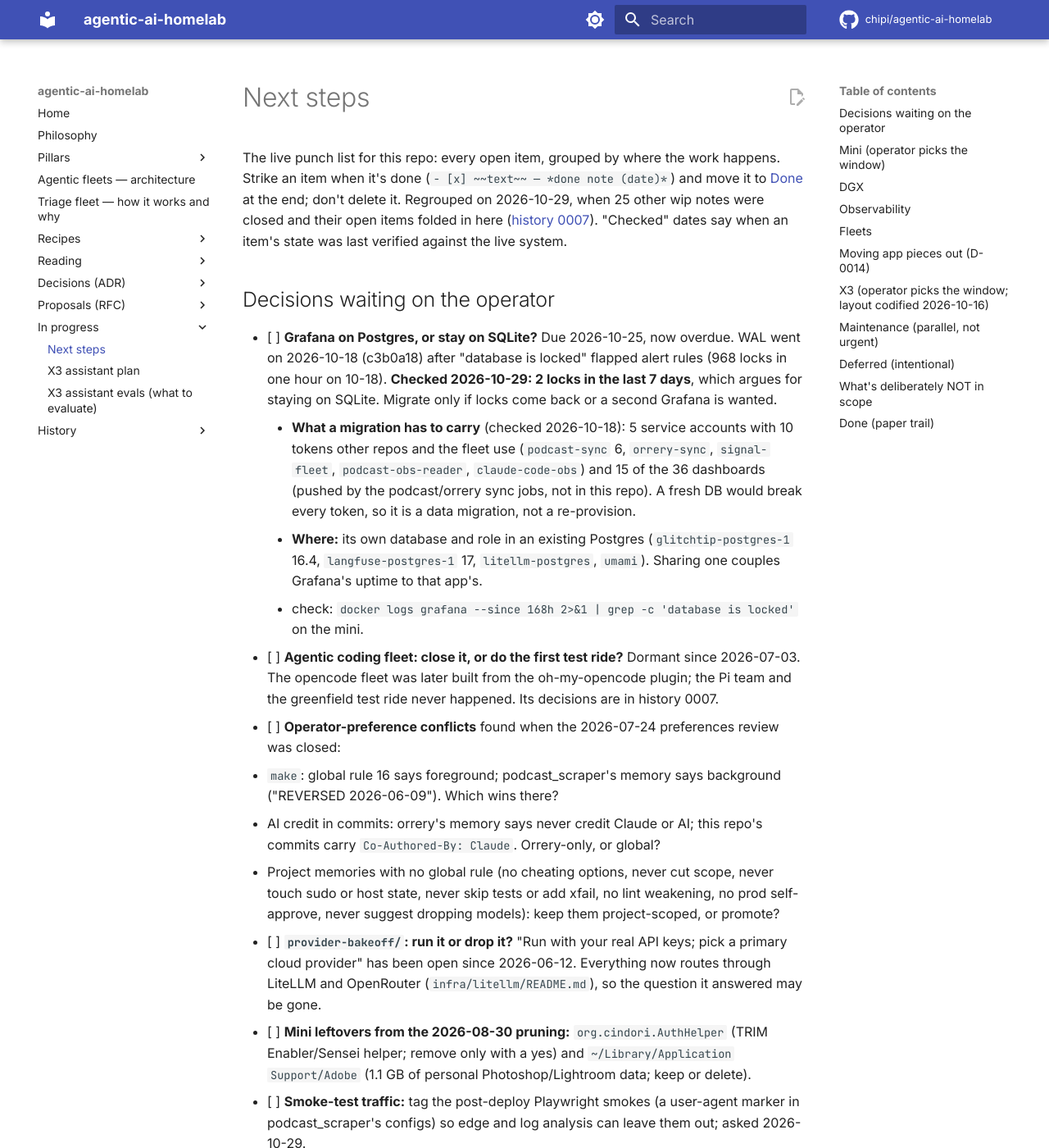
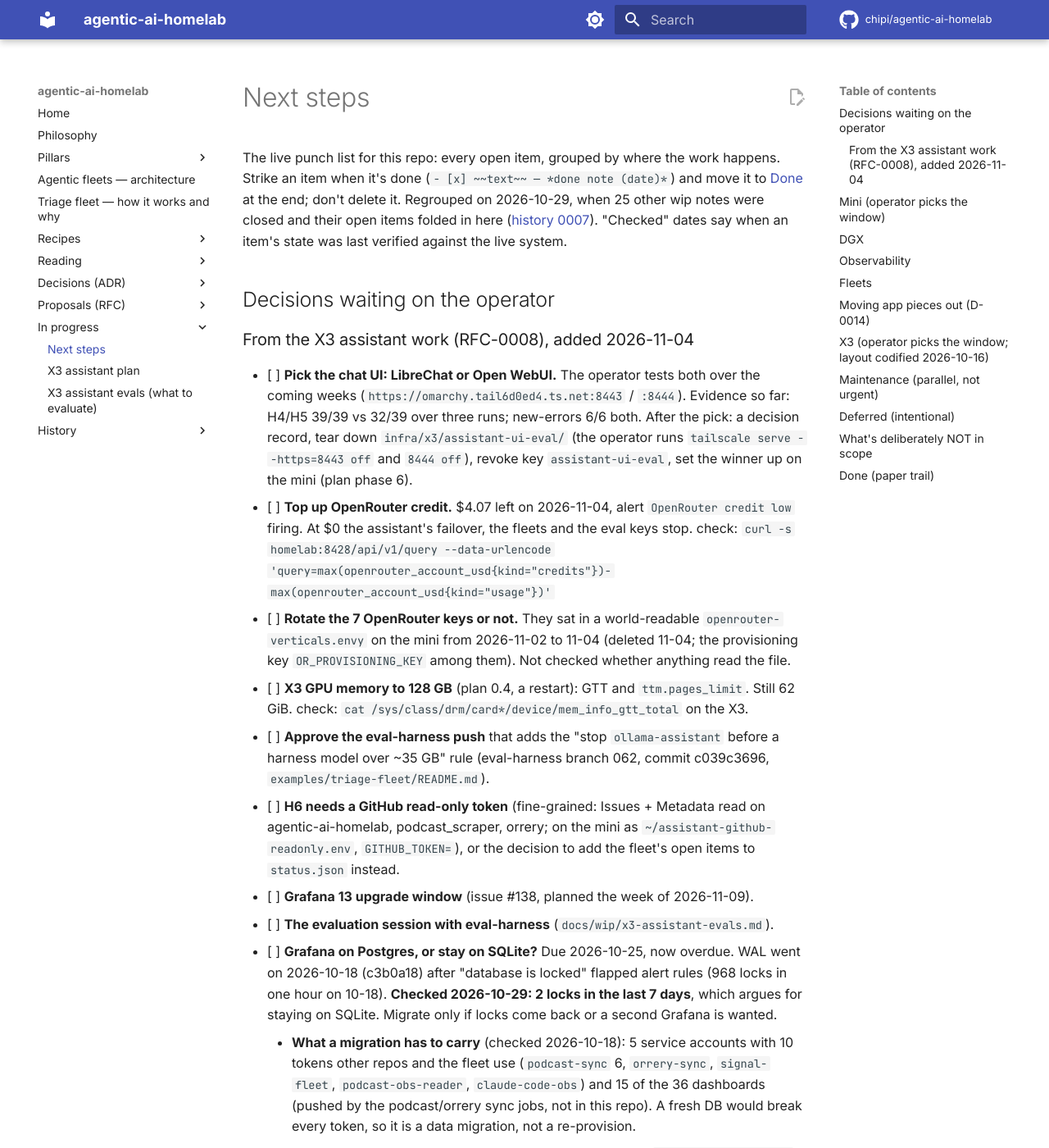
Before and after one commit to chipi/agentic-ai-homelab, an MkDocs documentation site: the page built from docs/wip/NEXT_STEPS.md, in a window 1280 px wide and 1400 px high. Shown: the whole window at 82% size. Built offline with MkDocs 1.6.1 and Material for MkDocs 9.7.7, drawn with Linux system fonts in a browser that asks for light colours; comment, search, counter and statistics services are not loaded.

Commit message:
docs(wip): what waits on the operator from the X3 assistant work, in NEXT_STEPS
UI pick, OpenRouter top-up, key rotation decision, X3 GTT restart, eval-harness push approval, the H6 token,
the Grafana 13 window, the evaluation session. Each with how to check it.

Co-Authored-By: Claude Opus 5.5 <noreply@anthropic.com>
Claude-Session: https://claude.ai/code/session_01DJqN6uERmW8gsoZAtCcsfS

```diff
--- a/docs/wip/NEXT_STEPS.md
+++ b/docs/wip/NEXT_STEPS.md
@@ -8,6 +8,29 @@ notes were closed and their open items folded in here
 state was last verified against the live system.
 
 ## Decisions waiting on the operator
+
+### From the X3 assistant work (RFC-0008), added 2026-11-04
+
+- [ ] **Pick the chat UI: LibreChat or Open WebUI.** The operator tests both over the coming weeks
+      (`https://omarchy.tail6d0ed4.ts.net:8443` / `:8444`). Evidence so far: H4/H5 39/39 vs 32/39 over
+      three runs; new-errors 6/6 both. After the pick: a decision record, tear down
+      `infra/x3/assistant-ui-eval/` (the operator runs `tailscale serve --https=8443 off` and `8444 off`),
+      revoke key `assistant-ui-eval`, set the winner up on the mini (plan phase 6).
+- [ ] **Top up OpenRouter credit.** $4.07 left on 2026-11-04, alert `OpenRouter credit low` firing.
+      At $0 the assistant's failover, the fleets and the eval keys stop.
+      check: `curl -s homelab:8428/api/v1/query --data-urlencode 'query=max(openrouter_account_usd{kind="credits"})-max(openrouter_account_usd{kind="usage"})'`
+- [ ] **Rotate the 7 OpenRouter keys or not.** They sat in a world-readable `openrouter-verticals.envy` on
+      the mini from 2026-11-02 to 11-04 (deleted 11-04; the provisioning key `OR_PROVISIONING_KEY` among
+      them). Not checked whether anything read the file.
+- [ ] **X3 GPU memory to 128 GB** (plan 0.4, a restart): GTT and `ttm.pages_limit`. Still 62 GiB.
+      check: `cat /sys/class/drm/card*/device/mem_info_gtt_total` on the X3.
+- [ ] **Approve the eval-harness push** that adds the "stop `ollama-assistant` before a harness model
+      over ~35 GB" rule (eval-harness branch 062, commit c039c3696, `examples/triage-fleet/README.md`).
+- [ ] **H6 needs a GitHub read-only token** (fine-grained: Issues + Metadata read on agentic-ai-homelab,
+      podcast_scraper, orrery; on the mini as `~/assistant-github-readonly.env`, `GITHUB_TOKEN=`), or the
+      decision to add the fleet's open items to `status.json` instead.
+- [ ] **Grafana 13 upgrade window** (issue #138, planned the week of 2026-11-09).
+- [ ] **The evaluation session with eval-harness** (`docs/wip/x3-assistant-evals.md`).
 
 - [ ] **Grafana on Postgres, or stay on SQLite?** Due 2026-10-25, now overdue. WAL went on
       2026-10-18 (c3b0a18) after "database is locked" flapped alert rules (968 locks in one
```
